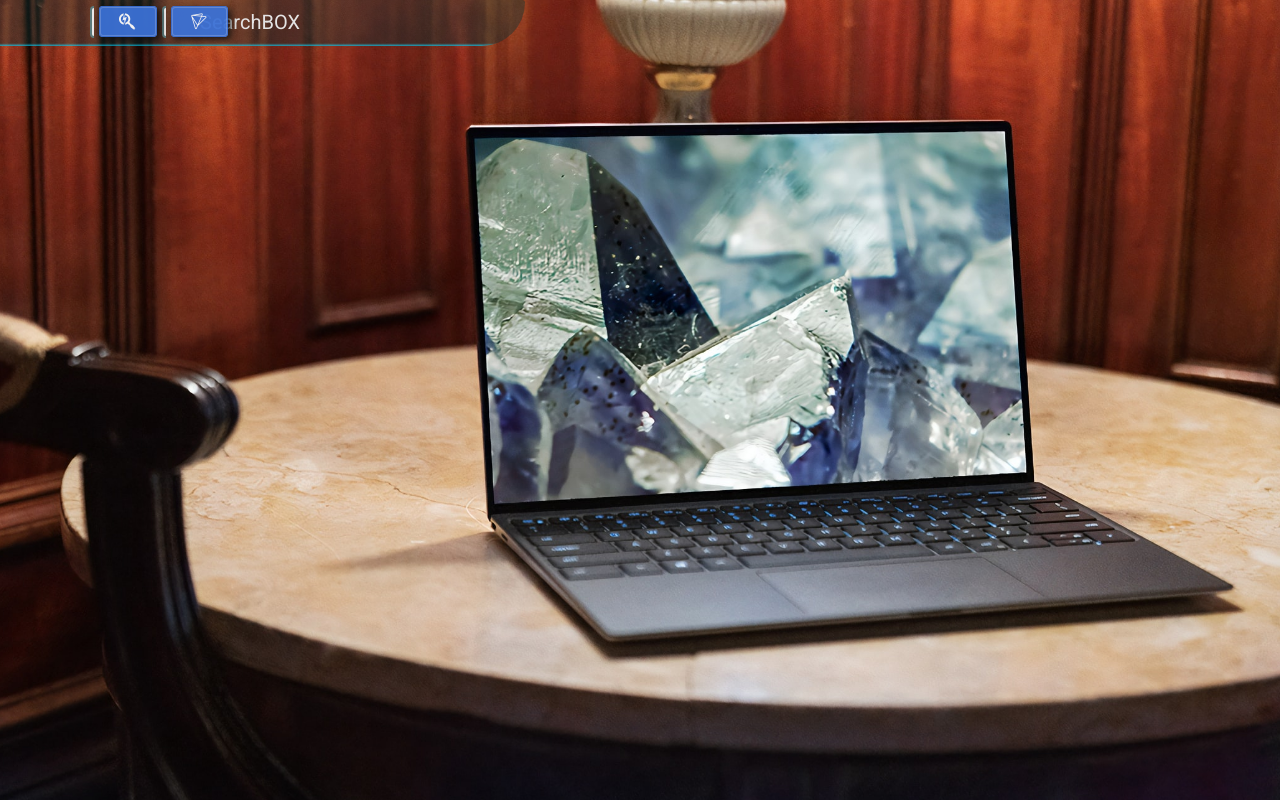
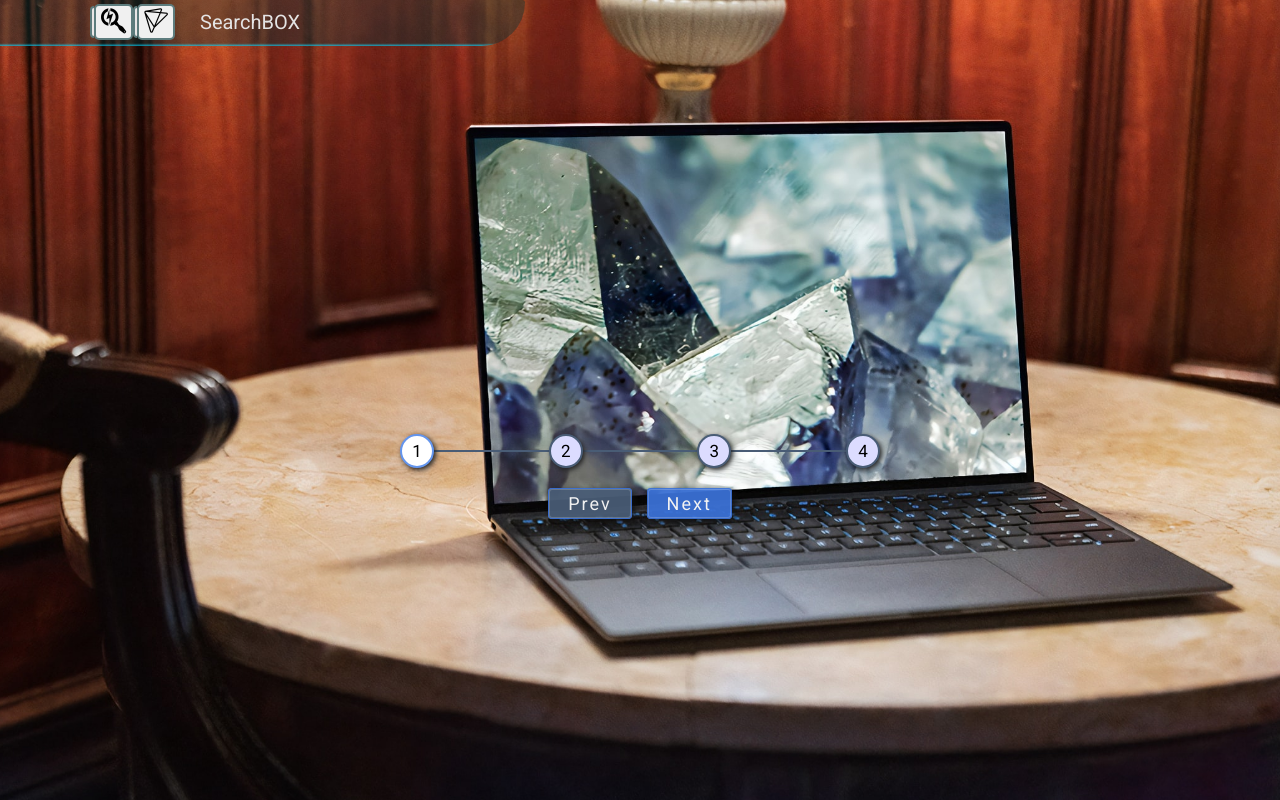
Before and after one commit to Michal-W-dev/Blurry-page-load, a plain HTML site: page index.html in a window 1280 px wide. Drawn offline with Linux system fonts and the light colour scheme.

Commit message:
add progress bar

```diff
--- a/index.html
+++ b/index.html
@@ -16,14 +16,14 @@
             <div class='search'>
                 <input type="text" class="input" placeholder="&#xf3e3; Search..."
                     style="font-family: Montserrat,'Font Awesome 5 Brands'">
-                <button class='btn'>
+                <button class='search-btn'>
                     <i class="fab fa-searchengin"></i>
                 </button>
             </div>
             <div class='search'>
                 <input type="text" class="input" placeholder="&#xf3e3; Search..."
                     style="font-family:Montserrat,'Font Awesome 5 Brands'">
-                <button class='btn'>
+                <button class='search-btn'>
                     <i class="fab fa-pushed"></i>
                 </button>
             </div>
@@ -34,7 +34,17 @@
     </navbar>
     <section class='page-bg' style='transform:scale(1.07)'></section>
     <div class='loader'>0%</div>
-
+    <div class="container-progressAndBtns">
+        <div class="progress-container">
+            <div class="progress"></div>
+            <div class="circle active">1</div>
+            <div class="circle">2</div>
+            <div class="circle">3</div>
+            <div class="circle">4</div>
+        </div>
+        <button class="btn btn-prev" disabled>Prev</button>
+        <button class="btn btn-next">Next</button>
+    </div>
 
 
 
```
